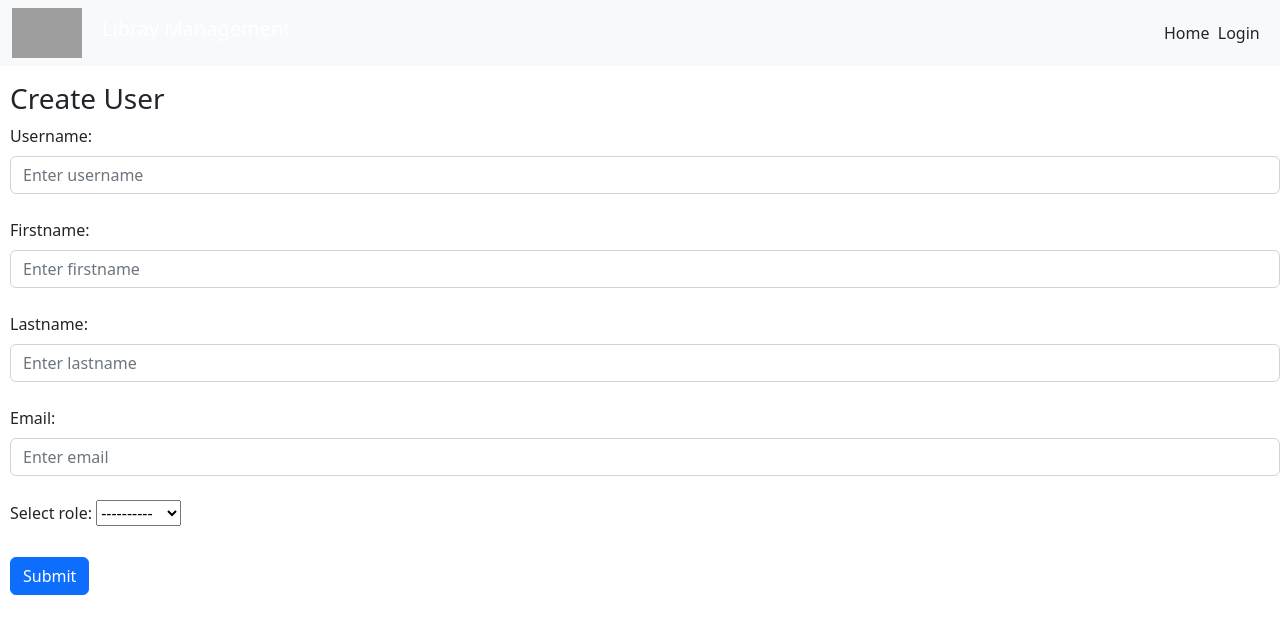
After one commit to Harshtroo/library_management_system, a Django app: page /create_user/ in a window 1280 px wide. The commit adds this page. Shown: the top 634 px of the page. Run offline with Django 4.2, Linux system fonts and the light colour scheme; some libraries are stand-ins or nearby versions; grey boxes are pictures that could not be loaded.

```diff
--- a/libray_management/libray/forms.py
+++ b/libray_management/libray/forms.py
@@ -5,16 +5,15 @@ from base.constance import Role
 
 class UserForm(forms.ModelForm):
     '''user forms'''
-    password = forms.CharField(widget=forms.PasswordInput())
+    # password = forms.CharField(widget=forms.PasswordInput())
     class Meta:
         '''userform meta class'''
-
         model = User
-        fields = ["username","fullname","role"]
+        fields = ["username","first_name","last_name","email","role"]
 
     def save(self, commit=False):
         instance = super().save(commit=True)
-        instance.set_password(instance.username +'@1234')
+        instance.set_password(instance.username + '@1234')
         if commit:
             instance.save()
         return instance
--- a/libray_management/libray/models.py
+++ b/libray_management/libray/models.py
@@ -5,7 +5,7 @@ from base.constance import Role
 
 class User(AbstractUser):
     username = models.CharField(max_length=100,unique=True)
-    full_name = models.CharField(max_length=100)
+    # full_name = models.CharField(max_length=100)
     role = models.CharField(max_length=10,choices=Role.choices())
     is_deleted = models.BooleanField(default=False)
     def soft_delete(self):
--- a/libray_management/libray/urls.py
+++ b/libray_management/libray/urls.py
@@ -7,4 +7,7 @@ urlpatterns = [
     # path('admin/', admin.site.urls),
     path('',views.Home.as_view(),name="home"),
     path('login/',views.Login.as_view(),name="login"),
+    path('logout/',views.Logout.as_view(),name="logout"),
+    path('create_user/',views.CreateUser.as_view(),name="create_user"),
+
 ]
--- a/libray_management/libray/views.py
+++ b/libray_management/libray/views.py
@@ -1,8 +1,13 @@
 from django.shortcuts import render
 from django.shortcuts import redirect
-from django.views.generic import TemplateView
+from django.views.generic import TemplateView,CreateView
 from .models import User
-from django.contrib.auth.views import LoginView
+from .forms import UserForm
+from django.contrib.auth.views import LoginView,LogoutView
+from django.views import View
+from django.http import HttpResponse,JsonResponse
+from django.urls import reverse,reverse_lazy
+from django.contrib.auth import authenticate
 
 class Home(TemplateView):
     template_name ="home.html"
@@ -10,3 +15,46 @@ class Home(TemplateView):
 class Login(LoginView):
     '''login class '''
     template_name = 'login.html'
+
+    def get(self, request, *args, **kwargs):
+        if request.user.is_authenticated:
+            # print(request.POST)
+            print(request)
+            return JsonResponse({"message":"success"})
+        return super().get(request, *args, **kwargs)
+
+    def post(self, request, *args, **kwargs):
+        username = request.POST.get("username",None)
+        password = request.POST.get("password",None)
+        # print("username",username," password",password)
+        user =  authenticate(username= username, password=password)
+        print(user)
+        if not user:
+            return JsonResponse({"error":"user not found."})
+
+
+        return JsonResponse({"message":"success"})
+
+
+        # if request.user.is_authenticated :
+        #     print("post request++++++++++++",request.POST)
+        # return super().get(request, *args, **kwargs)
+
+class Logout(LogoutView):
+    '''logout class'''
+    pass
+
+class CreateUser(CreateView):
+    template_name = "create_user.html"
+    form_class = UserForm
+
+    def post(self, request, *args, **kwargs):
+        '''create user post request'''
+        user_form = self.form_class(request.POST or None)
+        # print(user_form)
+        # print(user_form.is_valid())
+        if user_form.is_valid():
+            user = user_form.save(commit=False)
+            print(user)
+            user.save()
+        return HttpResponse("success")
--- a/libray_management/libray_management/settings.py
+++ b/libray_management/libray_management/settings.py
@@ -125,3 +125,4 @@ DEFAULT_AUTO_FIELD = 'django.db.models.BigAutoField'
 
 AUTH_USER_MODEL = "libray.user"
 LOGIN_REDIRECT_URL = '/'
+LOGOUT_REDIRECT_URL = 'login'
--- a/libray_management/templates/base.html
+++ b/libray_management/templates/base.html
@@ -1,32 +1,45 @@
 <!DOCTYPE html>
 <html>
+
 <head>
-      <link href="https://cdn.jsdelivr.net/npm/bootstrap@5.0.2/dist/css/bootstrap.min.css" rel="stylesheet" integrity="sha384-EVSTQN3/azprG1Anm3QDgpJLIm9Nao0Yz1ztcQTwFspd3yD65VohhpuuCOmLASjC" crossorigin="anonymous">
-      <script src="https://cdn.jsdelivr.net/npm/bootstrap@5.0.2/dist/js/bootstrap.bundle.min.js" integrity="sha384-MrcW6ZMFYlzcLA8Nl+NtUVF0sA7MsXsP1UyJoMp4YLEuNSfAP+JcXn/tWtIaxVXM" crossorigin="anonymous"></script>
-      <script src="https://cdn.jsdelivr.net/npm/@popperjs/core@2.9.2/dist/umd/popper.min.js" integrity="sha384-IQsoLXl5PILFhosVNubq5LC7Qb9DXgDA9i+tQ8Zj3iwWAwPtgFTxbJ8NT4GN1R8p" crossorigin="anonymous"></script>
-<script src="https://cdn.jsdelivr.net/npm/bootstrap@5.0.2/dist/js/bootstrap.min.js" integrity="sha384-cVKIPhGWiC2Al4u+LWgxfKTRIcfu0JTxR+EQDz/bgldoEyl4H0zUF0QKbrJ0EcQF" crossorigin="anonymous"></script>
+  <meta charset="UTF-8">
+  <meta http-equiv="X-UA-Compatible" content="IE=edge">
+  <meta name="viewport" content="width=device-width, initial-scale=1.0">
+  <link href="https://cdn.jsdelivr.net/npm/bootstrap@5.2.3/dist/css/bootstrap.min.css" rel="stylesheet" />
+  <script src="https://ajax.googleapis.com/ajax/libs/angularjs/1.6.9/angular.min.js"></script>
+  <script src="http://ajax.googleapis.com/ajax/libs/jquery/1.11.1/jquery.min.js"></script>
+  <script src="https://cdn.jsdelivr.net/npm/bootstrap@5.0.2/dist/js/bootstrap.bundle.min.js"></script>
+  <script src="https://cdn.jsdelivr.net/npm/bootstrap@5.0.2/dist/js/bootstrap.min.js"></script>
+  <script src="https://cdn.jsdelivr.net/npm/@popperjs/core@2.9.2/dist/umd/popper.min.js"></script>
+  <!-- <title>File Storage</title> -->
 </head>
-    <body >
-      <nav class="navbar navbar-expand-lg navbar-light bg-light">
+
+<body>
+  <nav class="navbar navbar-expand-lg navbar-dark bg-light">
     <div class="container-fluid">
-          <a class="navbar-brand" href="#">Libray Management</a>
-          <button class="navbar-toggler" type="button" data-bs-toggle="collapse" data-bs-target="#navbarSupportedContent" aria-controls="navbarSupportedContent" aria-expanded="false" aria-label="Toggle navigation">
+      <img src="	https://thumbs.dreamstime.com/b/old-book-flying-le…t-books-as-symbol-knowledge-history-218640948.jpg" height="50px" width="70px">
+      <h2 class="navbar-brand" style="margin-left: 20px;">Libray Management</h2>
+      <button class="navbar-toggler" type="button" data-bs-toggle="collapse" data-bs-target="#navbarSupportedContent"
+        aria-controls="navbarSupportedContent" aria-expanded="false" aria-label="Toggle navigation">
         <span class="navbar-toggler-icon"></span>
       </button>
       <div class="collapse navbar-collapse" id="navbarSupportedContent">
         <ul class="navbar-nav me-auto mb-2 mb-lg-0">
-
-
         </ul>
         <form class="d-flex">
-              <a class="nav-link active" aria-current="page" href="#">Home</a>
-              <a class="nav-link active" aria-current="page" href="#">Login</a>
+          <a class="nav-link active" aria-current="page" href="{% url 'home' %}">Home</a>&nbsp;&nbsp;
 
-
-
+          {% if request.user.is_authenticated and request.user.role == 'librarian' %}
+          <a class="nav-link active" aria-current="page" href="{% url 'create_user' %}">Add User</a>&nbsp;&nbsp;
+          {% endif %}
+          <a class="nav-link active" aria-current="page" href="{% url 'login' %}">Login</a>&nbsp;&nbsp;
+          {% if request.user.is_authenticated %}
+          <a class="nav-link active" aria-current="page" href="{% url 'logout' %}">Logout</a>&nbsp;&nbsp;
+          {% endif %}
         </form>
       </div>
     </div>
   </nav>
 </body>
+
 </html>
--- /dev/null
+++ b/libray_management/templates/create_user.html
@@ -0,0 +1,68 @@
+{% include 'base.html' %}
+<!DOCTYPE html>
+<html>
+
+<body>
+    <!-- <form method="POST" action="{% url 'create_user' %} " style="padding: 10px;"> -->
+    <div class="mb-3 mt-3 " style="padding-left: 10px;">
+        <h3>Create User</h3>
+        <label for="username" class="form-label">Username:</label>
+        <input type="username" class="form-control" id="username" placeholder="Enter username" name="username"><br>
+        <label for="firstname" class="form-label">Firstname:</label>
+        <input type="firstname" class="form-control" id="firstname" placeholder="Enter firstname" name="firstname"><br>
+        <label for="lastname" class="form-label">Lastname:</label>
+        <input type="lastname" class="form-control" id="lastname" placeholder="Enter lastname" name="lastname"><br>
+        <label for="email" class="form-label">Email:</label>
+        <input type="email" class="form-control" id="email" placeholder="Enter email" name="email"><br>
+        <label for="sel1" class="form-label">Select role:</label>
+        <select id="role">
+            <option value="">----------</option>
+            <option value="librarian">librarian</option>
+            <option value="student">student</option>
+
+        </select><br><br>
+
+        <button type="submit" class="btn btn-primary" onclick="addData()">Submit</button>
+    </div>
+    <!-- </form> -->
+</body>
+
+<script>
+    function addData() {
+
+        var username = document.getElementById("username").value
+        var firstname = document.getElementById("firstname").value
+        var lastname = document.getElementById("lastname").value
+        var email = document.getElementById("email").value
+        var role = document.getElementById('role').selectedOptions[0].value;
+        // console.log(role);
+
+        var data = {
+            "username": username,
+            "first_name": firstname,
+            "last_name": lastname,
+            "email": email,
+            "role": role,
+        }
+        $.ajax({
+            url: "http://127.0.0.1:8000/create_user/",
+            type: "POST",
+            headers: { "X-CSRFToken": "{{csrf_token}}" },
+            data: data,
+            success: function (data) {
+                if (data == "success"){
+                    window.location.href ="http://127.0.0.1:8000/"
+                }
+            },
+            error: function (error) {
+                console.log("error",error);
+            },
+
+        });
+
+
+
+    }
+</script>
+
+</html>
--- a/libray_management/templates/home.html
+++ b/libray_management/templates/home.html
@@ -1 +1,6 @@
 {% include 'base.html' %}
+<html>
+    <body>
+
+    </body>
+</html>
```
Also changed, not shown: libray_management/templates/login.html (+55 -7 lines), libray_management/db.sqlite3, libray_management/libray/migrations/0002_remove_user_full_name.py (added), libray_management/templates/image/671822c2f63dd5f65d8fd15c9710420b.jpg (added), libray_management/templates/image/books.jpg (added). Lines whose indentation alone changed are shown as unchanged.
